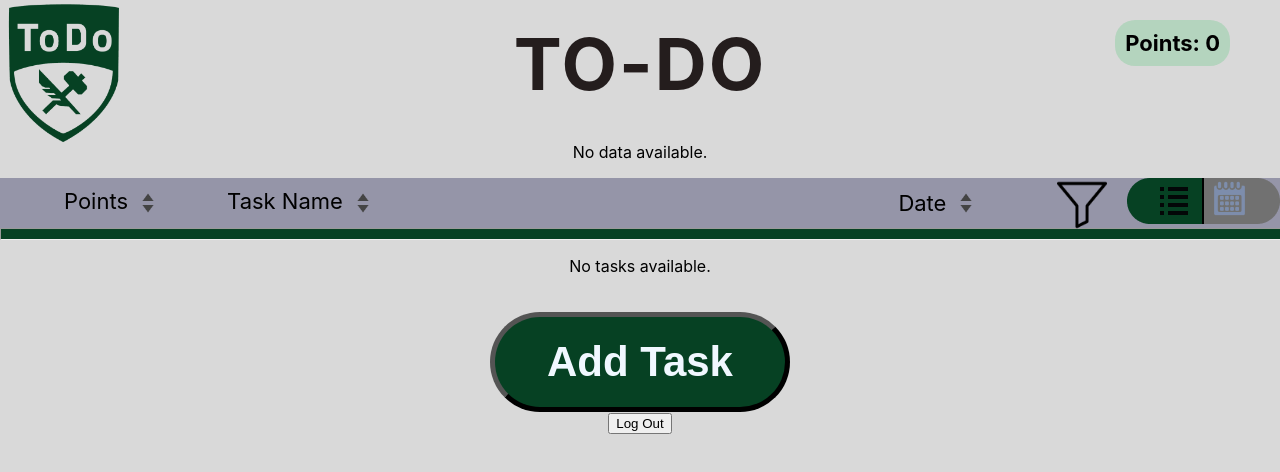
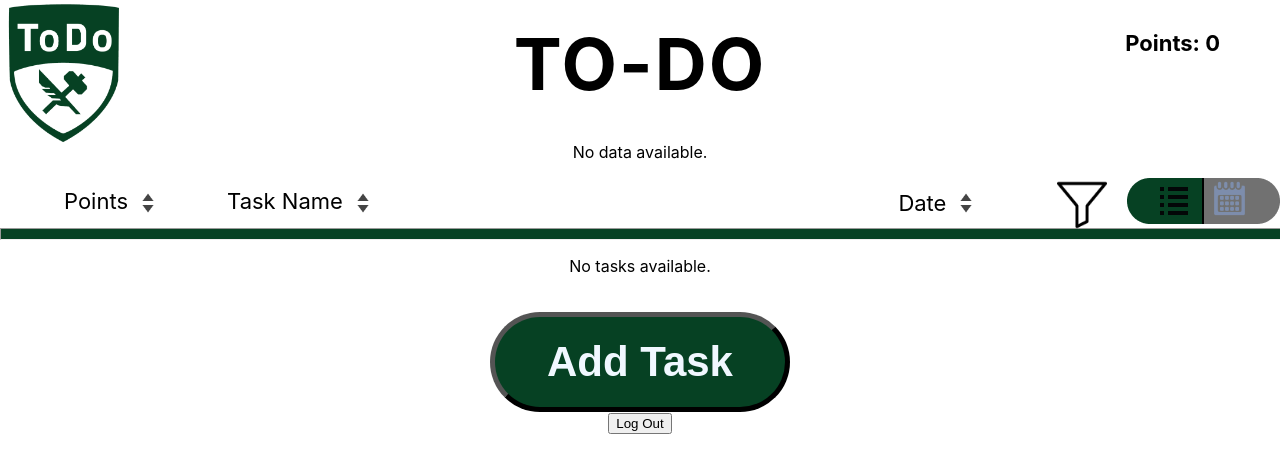
Before and after one commit to Bpowell5184/ToDoList-309, a React (Create React App) app in the folder frontend/: page /todomain in a window 1280 px wide. Shown: the top 472 px of the page. Built offline with nearby package versions, Linux system fonts and the light colour scheme.

Commit message:
Added basic dark/light implementation

```diff
--- a/frontend/src/components/ToDoMain.css
+++ b/frontend/src/components/ToDoMain.css
@@ -3,9 +3,29 @@
   /*body { background: #333; color: white; }*/
 }
 
+[data-theme="light"]{
+  --background-color: white;
+  --text-color: black;
+  --same-color: black;
+  --sort-container: rgb(149, 149, 168);
+  --points-cont: rgb(180, 212, 190);
+  --task-cont: rgba(231, 214, 116, 0.712);
+}
+
+[data-theme="dark"] {
+  --background-color: black;
+  --text-color: white;
+  --same-color: black;
+  --sort-container: #b0aaa5;
+  --points-cont: #419416;
+  /*--task-cont: #686e05;*/
+  --task-cont: rgba(231, 214, 116, 0.712);
+}
+
 body {
-  --color-background: #fafafa;
-  --color-foreground: #1f2023;
+  background-color: var(--background-color);
+  color: var(--text-color);
+  transition: background-color 0.7s, color 0.7s;
 }
 
 .data-container{
@@ -31,8 +51,7 @@ body {
 .large-heading {
   font-size: 72px;
   font-weight: bold;
-  /* color: #241d1d; */
-  color: color;
+  color: var(--text-color);
   text-align: center;
   margin: 20px 0;
   padding-bottom: 15px;
@@ -54,7 +73,7 @@ body {
   top: 20px;
   right: 50px;
   margin-bottom: 20px;
-  background-color: rgb(180, 212, 190);
+  background-color: var(--points-cont);
   border-radius: 20px;
   display: flex;
   align-items: flex-start;
@@ -82,7 +101,7 @@ body {
   align-items: center;
   width: 100%;
   height: 50px;
-  background-color: rgb(149, 149, 168);
+  background-color: var(--sort-container);
   margin: 0;
   padding: 0 0 px;
 }
@@ -93,6 +112,7 @@ body {
   text-align: left;
   margin-left: 5%;
   vertical-align: center;
+  color: var(--same-color);
 }
 
 .sort_date {
@@ -102,6 +122,7 @@ body {
   text-align: right;
   margin-left: auto;
   margin-right: 2cm;
+  color: var(--same-color);
 }
 
 .sort-task {
@@ -110,6 +131,7 @@ body {
   text-align: left;
   margin-left: 5%;
   vertical-align: center;
+  color: var(--same-color);
 }
 
 .sort-icon {
@@ -145,7 +167,8 @@ body {
   align-items: center;
   width: 100%;
   height: 200px;
-  background-color: rgba(231, 214, 116, 0.712);
+  background-color: var(--task-cont);
+  color: var(--same-color);
   margin: 0;
   padding: 0 0 px;
 }
@@ -256,6 +279,7 @@ body {
 }
 
 .overlay-text-container {
+  color: black;
   display: flex;
   justify-content: center;
   align-items: center;
@@ -293,7 +317,7 @@ body {
 .separator {
   width: 100%;
   height: 6px;
-  background-color: black;
+  background-color: var(--text-color);
   margin: 0px 0;
 }
 
--- a/frontend/src/components/ToDoMain.js
+++ b/frontend/src/components/ToDoMain.js
@@ -41,7 +41,11 @@ function ToDoMain() {
   const [data, setData] = useState(null); // Store user data
   const [errorMessage, setErrorMessage] = useState(null);
 
-  const [hoveredTaskId, setHoveredTaskId] = useState(null); // Meant to manage which task is being 'hovered'
+  // Meant to manage which task is being 'hovered'
+  const [hoveredTaskId, setHoveredTaskId] = useState(null);
+
+  // Manage Dark/Light Mode
+  const [theme, setTheme] = useState("light");
 
   // Handle changes in input fields
   const handleTitleChange = (event) => setTitle(event.target.value);
@@ -58,6 +62,14 @@ function ToDoMain() {
   const handlePointsMouseOut = () => {
     setHoveredTaskId(null);
   };
+
+  // Handle Theme Change
+  const handleThemeChange = () => {
+    const newTheme = theme === "light" ? "dark" : "light";
+    setTheme(newTheme);
+    // set new theme in html
+    document.documentElement.setAttribute("data-theme", newTheme);
+  }
 
   // Define method to remove task from frontend and call backend
   const handleCompleteTask = async (taskId) => {
@@ -312,8 +324,8 @@ function ToDoMain() {
           </div>
           <div className="dlToggle">
             <button
-              /*onClick = {}
-              className = "dark-mode-button"*/ >
+              onClick = {handleThemeChange}
+              className = "theme-button">
               <div>Dark Mode</div>
               </button>
             </div>
```
